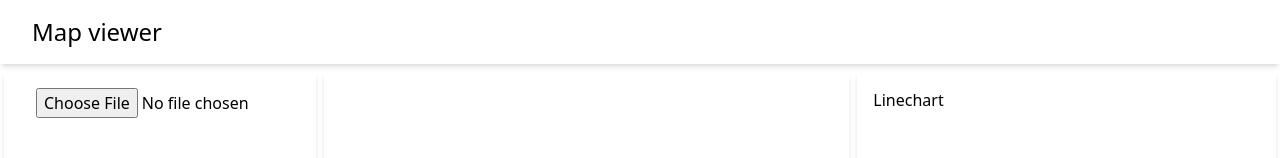
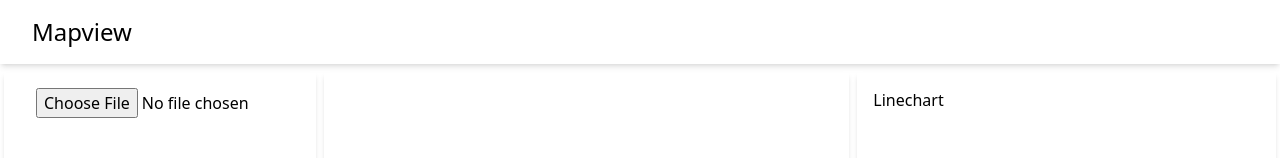
Before and after one commit to chrismostert/Mapview-NL, a Svelte app: page / in a window 1280 px wide. Shown: the top 158 px of the page. Built offline with nearby package versions, Linux system fonts and the light colour scheme.

Commit message:
Add loaded filename to title bar

```diff
--- a/src/App.svelte
+++ b/src/App.svelte
@@ -2,11 +2,16 @@
   import NetherlandsMap from "./lib/components/NetherlandsMap.svelte";
   import CsvReader from "./lib/components/CsvReader.svelte";
   import VariableSelector from "./lib/components/selectors/VariableSelector.svelte";
+  import { csv_name } from "./lib/store.js";
+  import { fade } from "svelte/transition";
 </script>
 
 <main class="flex flex-col h-screen w-screen">
-  <div class="py-4 px-8 shadow-md">
-    <h1 class="text-2xl">Map viewer</h1>
+  <div class="py-4 px-8 shadow-md flex justify-between">
+    <h1 class="text-2xl">Mapview</h1>
+    {#if $csv_name}
+      <h1 transition:fade={{ duration: 100 }} class="text-2xl">{$csv_name}</h1>
+    {/if}
   </div>
 
   <div class="w-full h-full grid grid-cols-12">
--- a/src/lib/components/CsvReader.svelte
+++ b/src/lib/components/CsvReader.svelte
@@ -1,5 +1,5 @@
 <script>
-    import { csv_data } from "../store";
+    import { csv_data, csv_name } from "../store";
     import Papa from "papaparse";
 
     const EXPECTED_FIELDS = JSON.stringify([
@@ -58,8 +58,8 @@
         accept=".csv"
         on:change={async (e) => {
             try {
-                let data = await parse_csv(e.target.files[0]);
-                $csv_data = data;
+                $csv_name = e.target.files[0].name;
+                $csv_data = await parse_csv(e.target.files[0]);
             } catch (e) {
                 error_msg = e;
             }
--- a/src/lib/store.js
+++ b/src/lib/store.js
@@ -1,6 +1,7 @@
 import { writable } from 'svelte/store';
 
 export const csv_data = writable();
+export const csv_name = writable();
 
 export const min_value = writable();
 export const max_value = writable();
```
